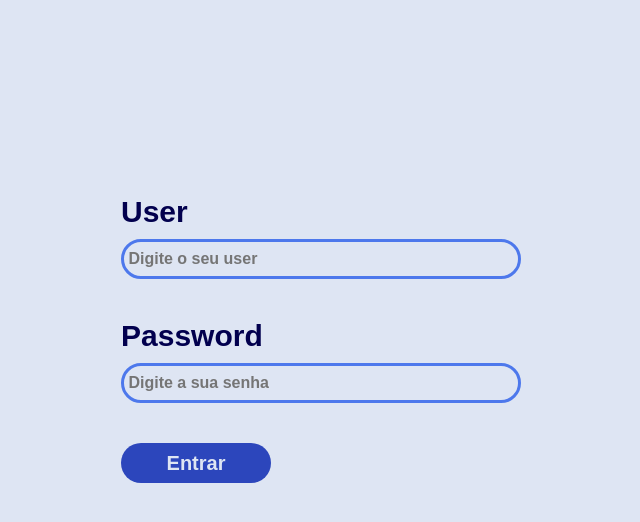
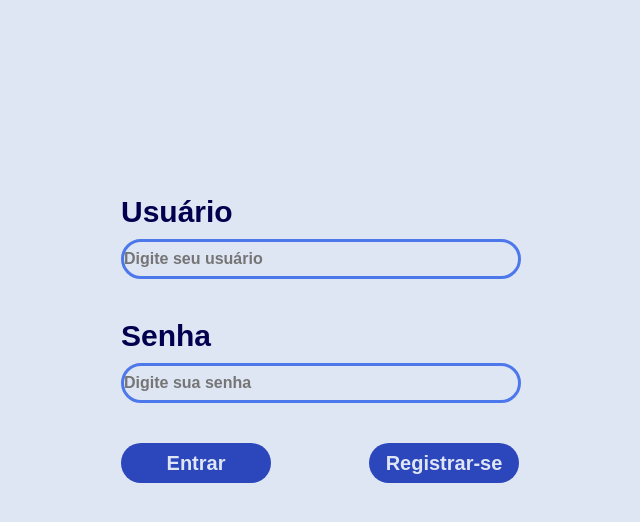
Before and after one commit to Gustavo-freitas-ai/LOGIN-PYTHON, a Flask app: page / in a window 1280 px wide. Shown: the part 165-687 px from the top of the page, without its empty margins (319-959 px from the left). Run offline with Flask 3, Linux system fonts and the light colour scheme; some libraries are stand-ins or nearby versions.

Commit message:
feat: created register

```diff
--- a/app.py
+++ b/app.py
@@ -1,19 +1,34 @@
 from flask import Flask, render_template, request, redirect
+from flask_mysqldb import MySQL
 
 app = Flask(__name__)
 
-user_ = "user"
-password_ = "password"
+app.config['MYSQL_HOST'] = 'localhost'
+app.config['MYSQL_USER'] = 'root'
+app.config['MYSQL_PASSWORD'] = ''
+app.config['MYSQL_DB'] = 'login_system'
+app.config['MYSQL_PORT'] = 3306
 
+mysql = MySQL(app)
 
 @app.route("/", methods=["GET", "POST"])
 def login():
 
     if request.method == "POST":
         user = request.form["user"]
-        senha_digitada = request.form["password"]
+        password = request.form["password"]
 
-        if user == user_ and senha_digitada == password_:
+        cursor = mysql.connection.cursor()
+
+        cursor.execute(
+            "SELECT * FROM users WHERE user=%s AND password=%s",
+            (user, password)
+        )
+
+        result = cursor.fetchone()
+        cursor.close()
+
+        if result:
             return redirect("/next")
         else:
             return "Login inválido"
@@ -21,9 +36,32 @@ def login():
     return render_template("index.html")
 
 
+@app.route("/register", methods=["GET", "POST"])
+def register():
+
+    if request.method == "POST":
+        user = request.form["user"]
+        password = request.form["password"]
+
+        cursor = mysql.connection.cursor()
+
+        cursor.execute(
+            "INSERT INTO users (user, password) VALUES (%s,%s)",
+            (user, password)
+        )
+
+        mysql.connection.commit()
+        cursor.close()
+
+        return redirect("/")
+
+    return render_template("register.html")
+
+
 @app.route("/next")
 def next():
     return render_template("next.html")
 
 
-app.run(debug=True)
+if __name__ == "__main__":
+    app.run(debug=True)
--- a/static/style.css
+++ b/static/style.css
@@ -70,7 +70,12 @@ form {
     font-weight: 600;
 }
 
-form button{
+.login-button{
+    display: flex;
+    gap: 98px;
+}
+
+.button-enter{
     display: flex;
     align-items: center;
     justify-content: center;
@@ -83,3 +88,27 @@ form button{
     cursor: pointer;
     color: rgb(222, 229, 243);
 }
+
+.button-enter:hover{
+    background-color: rgb(19, 58, 233);
+    color: black;
+}
+
+.button-register{
+    display: flex;
+    align-items: center;
+    justify-content: center;
+    width: 150px;
+    height: 40px;
+    background-color: rgba(24, 53, 182, 0.897);
+    border-radius: 20px;
+    font-size: 20px;
+    font-weight: bold;
+    cursor: pointer;
+    color: rgb(222, 229, 243);
+}
+
+.button-register:hover{
+    background-color: rgb(19, 58, 233);
+    color: black;
+}
--- a/templates/index.html
+++ b/templates/index.html
@@ -3,7 +3,7 @@
 <head>
     <meta charset="UTF-8">
     <meta name="viewport" content="width=device-width, initial-scale=1.0">
-    <link rel="stylesheet" href="../static/style.css">
+    <link rel="stylesheet"href="{{ url_for('static', filename='style.css') }}">
     <title>Login</title>
 </head>
 <body>
@@ -11,14 +11,17 @@
     <main>
         <form method="POST">
             <div class="login">
-                <h2>User</h2>
-                <input type="text" name="user" placeholder=" Digite o seu user" required>
+                <h2>Usuário</h2>
+                <input type="text" name="user" placeholder="Digite seu usuário" required>
             </div>
             <div class="password">
-                <h2>Password</h2>
-                <input type="password" name="password" placeholder=" Digite a sua senha" required>
+                <h2>Senha</h2>
+                <input type="password" name="password" placeholder="Digite sua senha" required>
             </div>
-            <button type="submit">Entrar</button>
+            <div class="login-button">
+                <button name="action" value="login" type="submit" class="button-enter">Entrar</button>
+                <a href="/register"><button type="button"class="button-register">Registrar-se</button></a>
+            </div>
         </form>
     </main>
 
```
Also changed, not shown: templates/register.html (added, +32 -0 lines).
